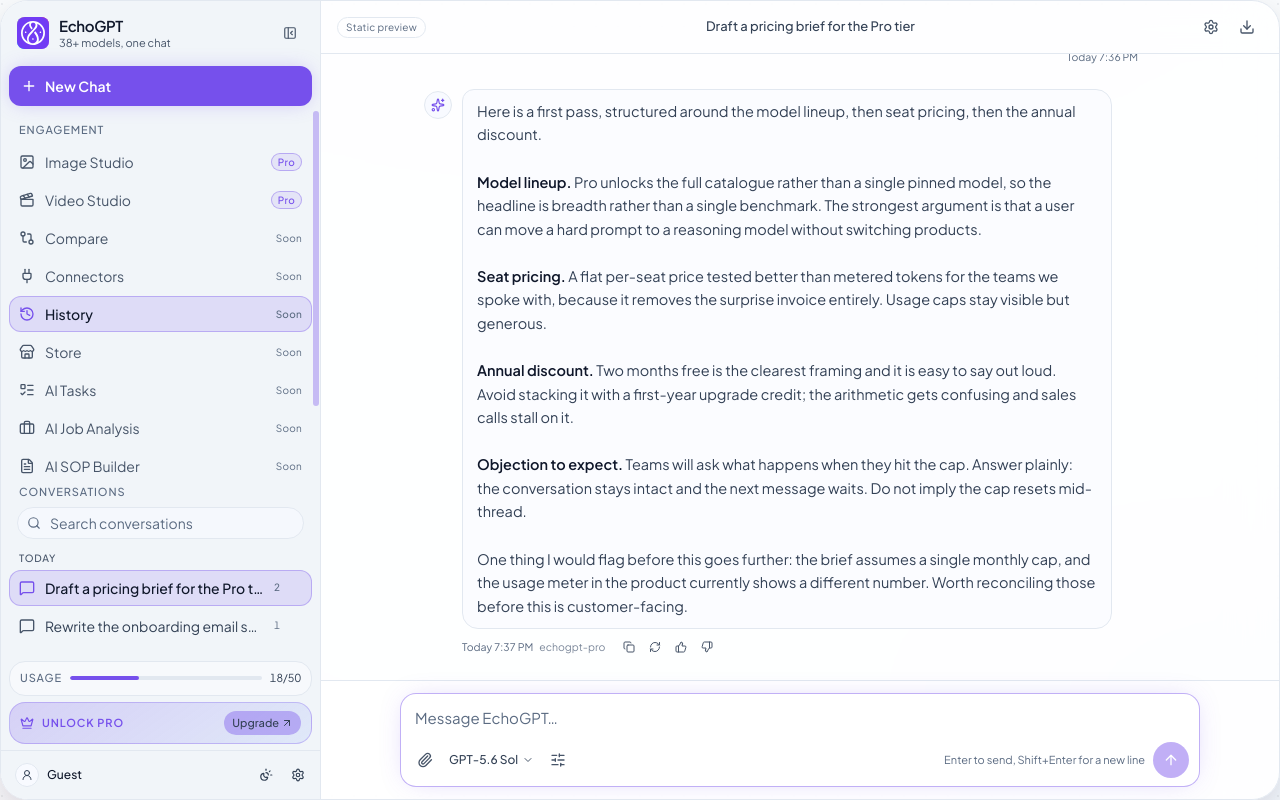
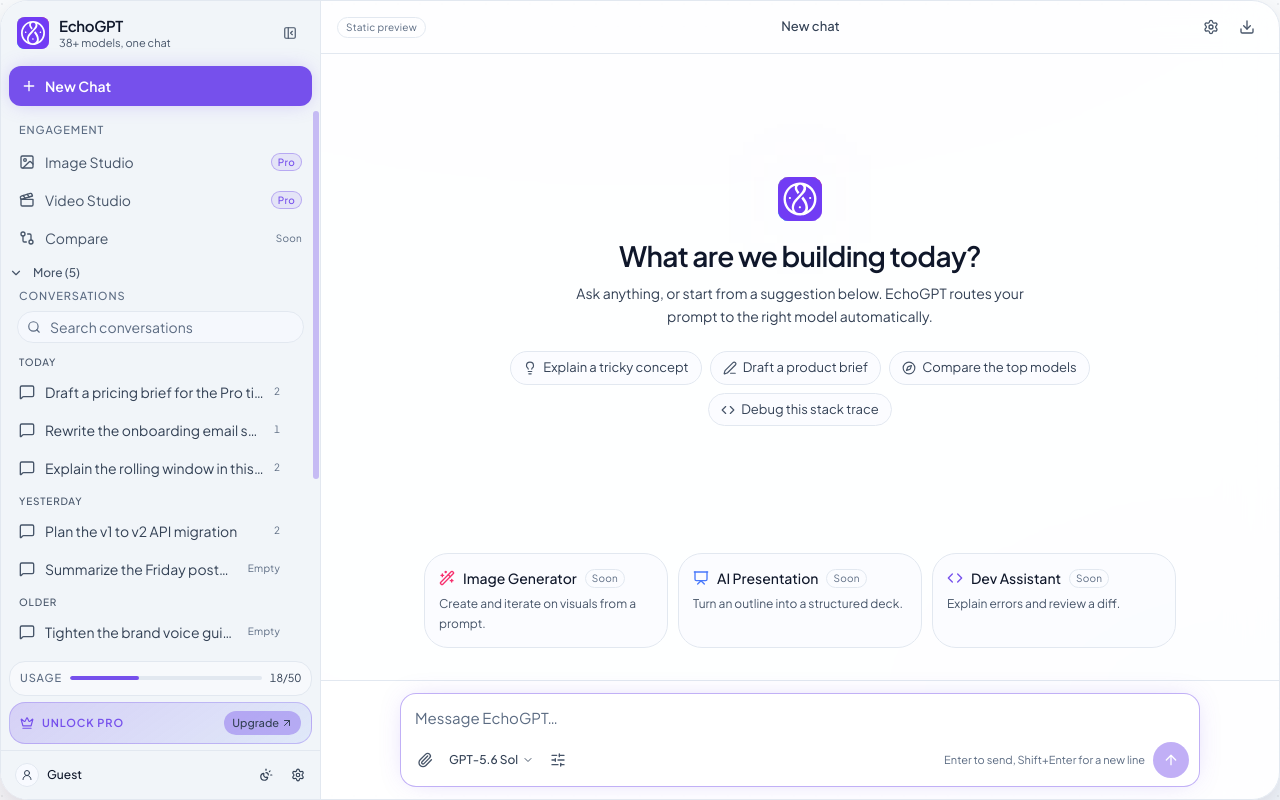
Before and after one commit to AbuBakkarSiddique007/EchoGPT-Chat-App, a Next.js app: page / in a window 1280 px wide. Built offline with nearby package versions, Linux system fonts and the light colour scheme.

Commit message:
feat(sidebar): drop redundant History, collapse nav overflow, and start on an empty chat

```diff
--- a/src/components/chat/Composer.tsx
+++ b/src/components/chat/Composer.tsx
@@ -28,7 +28,6 @@
 
   const trimmed = draft.trim();
   const canSend = trimmed.length > 0 && onSend !== undefined;
-  const isDisabled = selectedId === null;
 
   useLayoutEffect(() => {
     const el = textareaRef.current;
@@ -42,13 +41,12 @@
   const mounted = useRef(false);
 
   useEffect(() => {
-    if (isDisabled) return;
     if (!mounted.current) {
       mounted.current = true;
       return;
     }
     textareaRef.current?.focus();
-  }, [selectedId, isDisabled]);
+  }, [selectedId]);
 
   useEffect(() => {
     const handler = () => textareaRef.current?.focus();
@@ -96,13 +94,12 @@
         ref={textareaRef}
         rows={1}
         value={draft}
-        onChange={(event) => selectedId && setDraft(selectedId, event.target.value)}
+        onChange={(event) => setDraft(selectedId, event.target.value)}
         onKeyDown={handleKeyDown}
         enterKeyHint="send"
-        disabled={isDisabled}
         aria-describedby="composer-hint"
-        placeholder={isDisabled ? "Start a new chat to begin" : "Message EchoGPT…"}
-        className="block max-h-[240px] w-full resize-none bg-transparent px-3.5 pt-3 pb-1 text-[15px] leading-6 text-fg outline-none placeholder:text-fg-dim disabled:cursor-not-allowed"
+        placeholder="Message EchoGPT…"
+        className="block max-h-[240px] w-full resize-none bg-transparent px-3.5 pt-3 pb-1 text-[15px] leading-6 text-fg outline-none placeholder:text-fg-dim"
       />
 
       <div className="flex items-center gap-1 px-2.5 pt-1 pb-2">
--- a/src/components/chat/ConversationStage.tsx
+++ b/src/components/chat/ConversationStage.tsx
@@ -8,11 +8,12 @@
 import { useChatStore } from "@/components/providers/ChatProvider";
 
 export function ConversationStage() {
-  const { selected, sendMessage } = useChatStore();
+  const { selected, sendMessage, ensureConversation } = useChatStore();
   const hasMessages = (selected?.messages.length ?? 0) > 0;
 
   const handleSend = (text: string) => {
-    void sendMessage(selected?.id ?? null, text, selected?.messages ?? []);
+    const conversationId = selected?.id ?? ensureConversation();
+    void sendMessage(conversationId, text, selected?.messages ?? []);
   };
 
   return (
--- a/src/components/layout/DesktopSidebar.tsx
+++ b/src/components/layout/DesktopSidebar.tsx
@@ -4,11 +4,11 @@
   ArrowUpRight,
   Briefcase,
   Check,
+  ChevronDown,
   Clapperboard,
   CreditCard,
   FileText,
   GitCompare,
-  History,
   ImageIcon,
   LifeBuoy,
   ListTodo,
@@ -55,7 +55,6 @@
   compact?: string;
   icon: LucideIcon;
   badge?: "Pro";
-  active?: boolean;
 };
 
 const ENGAGEMENT: NavItem[] = [
@@ -63,12 +62,13 @@
   { label: "Video Studio", compact: "Videos", icon: Clapperboard, badge: "Pro" },
   { label: "Compare", icon: GitCompare },
   { label: "Connectors", icon: Plug },
-  { label: "History", icon: History, active: true },
   { label: "Store", icon: Store },
   { label: "AI Tasks", compact: "Tasks", icon: ListTodo },
   { label: "AI Job Analysis", compact: "Job Analysis", icon: Briefcase },
   { label: "AI SOP Builder", compact: "SOP Builder", icon: FileText },
 ];
+
+const ENGAGEMENT_PRIMARY_COUNT = 3;
 
 const SUPPORT: NavItem[] = [
   { label: "Support", icon: LifeBuoy },
@@ -90,26 +90,21 @@
 }
 
 function NavRow({ item, collapsed }: { item: NavItem; collapsed: boolean }) {
-  const { label, compact, icon: Icon, badge, active } = item;
+  const { label, compact, icon: Icon, badge } = item;
   const status = badge === "Pro" ? "Pro — coming soon" : "coming soon";
 
   return (
     <button
       type="button"
-      {...(active
-        ? { "aria-current": "page" as const }
-        : { "aria-disabled": "true" as const })}
+      aria-disabled="true"
       title={`${label} — ${status}`}
       className={cn(
-        "sidebar-icon-row focus-ring group flex w-full items-center gap-2.5 rounded-md py-2 text-left text-sm transition-colors",
+        "sidebar-icon-row focus-ring group flex w-full cursor-not-allowed items-center gap-2.5 rounded-md py-2 text-left text-sm text-fg-3 transition-colors hover:bg-brand/5",
         collapsed ? "justify-center" : "px-2.5",
-        active
-          ? "bg-brand/15 font-medium text-fg ring-1 ring-inset ring-brand/35 hover:bg-brand/20"
-          : "cursor-not-allowed text-fg-3 hover:bg-brand/5",
       )}
     >
       <span className="relative flex size-4 shrink-0 items-center justify-center">
-        <Icon className={cn("size-4", active && "text-brand-text")} aria-hidden="true" />
+        <Icon className="size-4" aria-hidden="true" />
         {badge === "Pro" ? (
           <span
             className="sidebar-rail-only absolute -top-1 -right-1 size-1.5 rounded-full bg-brand-text ring-2 ring-sidebar"
@@ -127,7 +122,6 @@
           Soon
         </span>
       )}
-      {active ? <span className="sr-only">(current workspace)</span> : null}
     </button>
   );
 }
@@ -136,11 +130,18 @@
   title,
   items,
   collapsed,
+  primaryCount,
 }: {
   title: string;
   items: NavItem[];
   collapsed: boolean;
+  primaryCount?: number;
 }) {
+  const [expanded, setExpanded] = useState(false);
+  const hiddenCount = items.length - (primaryCount ?? items.length);
+  const overflowed = hiddenCount > 0;
+  const visible = overflowed && !expanded ? items.slice(0, primaryCount) : items;
+
   return (
     <div className="px-2">
       <h2 className="sidebar-label px-2.5 pb-1.5 pt-3 text-[11px] font-medium uppercase tracking-[0.08em] text-fg-dim">
@@ -151,12 +152,37 @@
         aria-hidden="true"
       />
       <ul className="flex flex-col gap-0.5">
-        {items.map((item) => (
+        {visible.map((item) => (
           <li key={item.label}>
             <NavRow item={item} collapsed={collapsed} />
           </li>
         ))}
       </ul>
+      {overflowed ? (
+        <button
+          type="button"
+          onClick={() => setExpanded((value) => !value)}
+          aria-expanded={expanded}
+          className="focus-ring sidebar-icon-row mt-0.5 flex w-full cursor-pointer items-center gap-2.5 rounded-md py-1.5 text-left text-[12px] font-medium text-fg-3 transition-colors hover:bg-brand/5 hover:text-fg"
+          title={expanded ? `Show fewer ${title} options` : `Show all ${title} options`}
+        >
+          <ChevronDown
+            className={cn(
+              "size-3.5 shrink-0 transition-transform duration-200",
+              expanded && "rotate-180",
+            )}
+            aria-hidden="true"
+          />
+          <span className="sidebar-label min-w-0 flex-1 truncate">
+            {expanded ? "Show less" : `More (${hiddenCount})`}
+          </span>
+          <span className="sr-only">
+            {expanded
+              ? `Collapse the remaining ${title} options`
+              : `Show ${hiddenCount} more ${title} options`}
+          </span>
+        </button>
+      ) : null}
     </div>
   );
 }
@@ -420,7 +446,12 @@
 
       <ScrollArea className="sidebar-scrollbar min-h-0 flex-1 pb-2">
         <div id="echo-sidebar-nav">
-          <NavGroup title="Engagement" items={ENGAGEMENT} collapsed={collapsed} />
+          <NavGroup
+            title="Engagement"
+            items={ENGAGEMENT}
+            collapsed={collapsed}
+            primaryCount={ENGAGEMENT_PRIMARY_COUNT}
+          />
           <ConversationList onNavigate={onNavigate} />
           <NavGroup title="Help & Support" items={SUPPORT} collapsed={collapsed} />
         </div>
--- a/src/hooks/useConversationState.ts
+++ b/src/hooks/useConversationState.ts
@@ -111,11 +111,9 @@
   }
 }
 
-const INITIAL_SELECTED_ID = "conv-pricing-brief";
-
 const INITIAL_STATE: State = {
   conversations: DEMO_CONVERSATIONS,
-  selectedId: INITIAL_SELECTED_ID,
+  selectedId: null,
   drafts: {},
 };
 
@@ -159,8 +157,19 @@
     dispatch({ type: "create", conversation: createConversation() });
   }, []);
 
-  const setDraft = useCallback((id: string, text: string) => {
-    dispatch({ type: "setDraft", id, text });
+  const ensureConversation = useCallback((): string => {
+    if (state.selectedId) return state.selectedId;
+    const conversation = createConversation();
+    dispatch({ type: "create", conversation });
+    return conversation.id;
+  }, [state.selectedId]);
+
+  const setDraft = useCallback((id: string | null, text: string) => {
+    if (id) {
+      dispatch({ type: "setDraft", id, text });
+      return;
+    }
+    dispatch({ type: "create", conversation: createConversation(), draft: text });
   }, []);
 
   const clearDraft = useCallback((id: string) => {
@@ -173,13 +182,9 @@
 
   const fillDraft = useCallback(
     (text: string) => {
-      if (state.selectedId) {
-        dispatch({ type: "setDraft", id: state.selectedId, text });
-        return;
-      }
-      dispatch({ type: "create", conversation: createConversation(), draft: text });
+      setDraft(state.selectedId, text);
     },
-    [state.selectedId],
+    [setDraft, state.selectedId],
   );
 
   const renameConversation = useCallback((id: string, title: string) => {
@@ -211,6 +216,7 @@
     setSearchQuery,
     selectConversation,
     startNewChat,
+    ensureConversation,
     setDraft,
     clearDraft,
     appendMessage,
```
